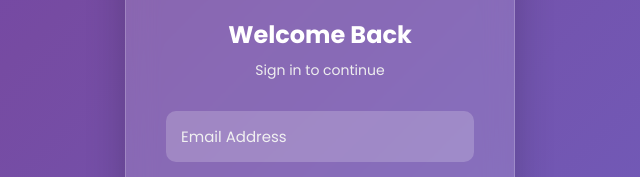
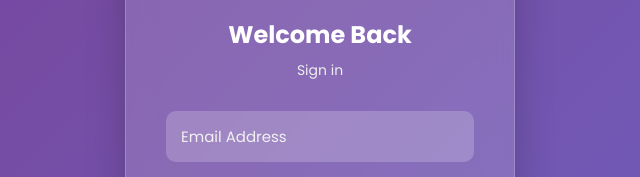
Before and after one commit to lincytest569-dot/webservice, a plain HTML site: page index.html in a window 1280 px wide. Shown: the part 178-355 px from the top of the page, 320-960 px from the left. Drawn offline with Linux system fonts and the light colour scheme.

Commit message:
Update index.html

```diff
--- a/index.html
+++ b/index.html
@@ -262,7 +262,7 @@ button:hover{
 
 <h2>Welcome Back</h2>
 
-<p class="subtitle">Sign in to continue</p>
+<p class="subtitle">Sign in</p>
 
 <form>
 
```
